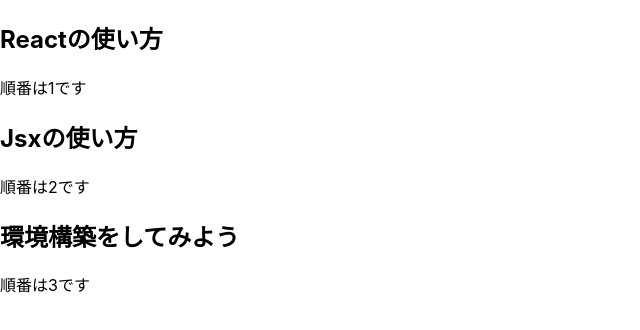
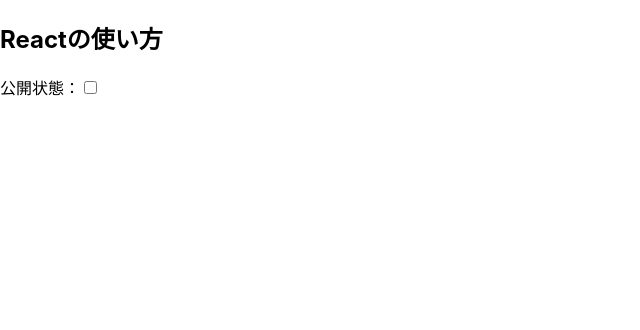
Before and after one commit to MoekoTakahashi/React-study, a React (Create React App) app: page / in a window 1280 px wide. Shown: the top 330 px of the page, without its empty margins (0-640 px from the left). Built offline with nearby package versions, Linux system fonts and the light colour scheme.

Commit message:
React入門#5

```diff
--- a/src/Article.jsx
+++ b/src/Article.jsx
@@ -1,15 +1,12 @@
 import React from 'react';
 const Article = (props) => {
-  let publishState = "";
-  if(props.isPublished) {
-    publishState = "公開"
-  }else{
-    publishState = "非公開"
-  }
+
   return (
     <div>
       <h2>{props.title}</h2>
-      <p>順番は{props.order}です</p>
+      <label htmlFor="check">公開状態：</label>
+      <input type="checkbox"checked={props.isPublished}
+      id="check" onClick={() => props.toggle()}/>
 
     </div>
   )
--- a/src/Blog.jsx
+++ b/src/Blog.jsx
@@ -3,14 +3,24 @@
 class Blog extends React.Component {
   constructor(props) {
     super(props);
+    this.state = {
+      isPublished: false
+    }
   }
+
+  togglePublished = () => {
+    this.setState ({
+      isPublished: !this.state.isPublished
+    })
+  };
+
   render(){
     const authorName = "Torahack"
     return (
       <>
-       <Article title={"Reactの使い方"} order={1}/>
-       <Article title={"Jsxの使い方"} order={2}/>
-       <Article title={"環境構築をしてみよう"} order={3}/>
+       <Article title={"Reactの使い方"} isPublished={this.state.isPublished}
+       toggle={()=>this.togglePublished()}/>
+
       </>
     )
   }
```
